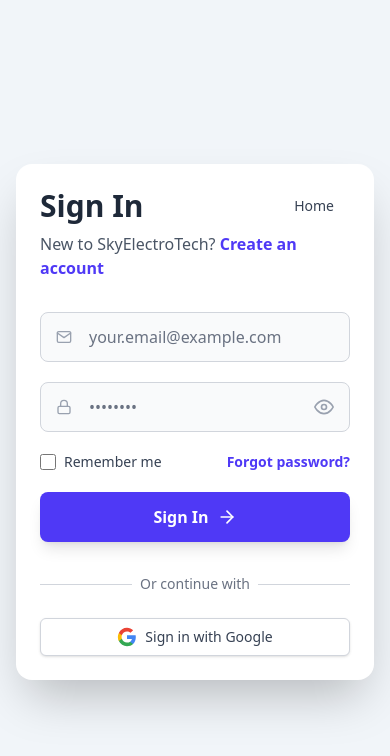
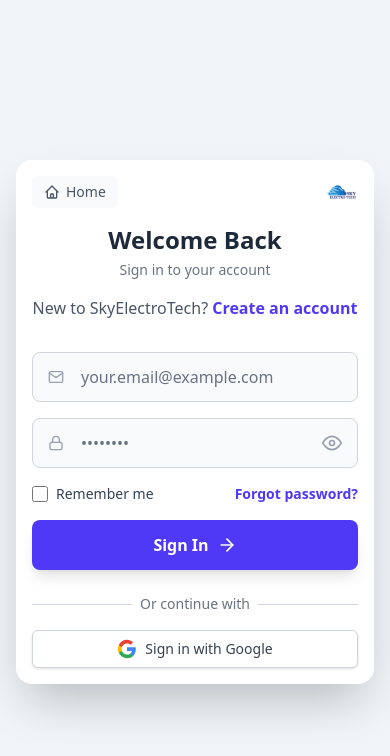
Before and after one commit to salaudeen22/skyelectrotechweb, a React (Vite) app in the folder frontend/: page /auth/login in a window 390 px wide. Shown: the top 756 px of the page. Built offline with nearby package versions, Linux system fonts and the light colour scheme; no server answers.

Commit message:
update the minor bug in frontend and navbar

```diff
--- a/frontend/src/Auth/Login.jsx
+++ b/frontend/src/Auth/Login.jsx
@@ -14,7 +14,8 @@ import {
     FiCpu,
     FiTruck,
     FiShield,
-    FiAlertCircle
+    FiAlertCircle,
+    FiHome
 } from 'react-icons/fi';
 import { FaGoogle, FaApple } from 'react-icons/fa';
 
@@ -115,22 +116,56 @@ const Login = () => {
                 </div>
 
                 {/* Right Panel - Form */}
-                <div className="w-full lg:w-1/2 p-6 sm:p-12 flex flex-col justify-center">
+                <div className="w-full lg:w-1/2 p-4 sm:p-6 lg:p-12 flex flex-col justify-center">
                     <div className="w-full max-w-md mx-auto">
                         <div className="mb-8">
-                            <div className="flex items-center justify-between">
+                            {/* Mobile Header with Home Button */}
+                            <div className="block sm:hidden mb-4">
+                                <div className="flex items-center justify-between">
+                                    <Link
+                                        to="/"
+                                        className="inline-flex items-center px-3 py-1.5 text-sm font-medium text-gray-600 hover:text-indigo-600 bg-gray-50 hover:bg-indigo-50 rounded-md transition-all duration-200"
+                                        onClick={() => trackClick('home_button', 'login_page')}
+                                    >
+                                        <svg className="w-4 h-4 mr-1.5" fill="none" stroke="currentColor" viewBox="0 0 24 24">
+                                            <path strokeLinecap="round" strokeLinejoin="round" strokeWidth={2} d="M3 12l2-2m0 0l7-7 7 7M5 10v10a1 1 0 001 1h3m10-11l2 2m-2-2v10a1 1 0 01-1 1h-3m-6 0a1 1 0 001-1v-4a1 1 0 011-1h2a1 1 0 011 1v4a1 1 0 001 1m-6 0h6" />
+                                        </svg>
+                                        Home
+                                    </Link>
+                                    <div className="flex items-center">
+                                        <img
+                                            src="/favicon_io (1)/android-chrome-192x192.png"
+                                            alt={settings.storeInfo.name}
+                                            className="h-8 w-8 object-contain"
+                                        />
+                                    </div>
+                                </div>
+                            </div>
+
+                            {/* Desktop Header */}
+                            <div className="hidden sm:flex sm:items-center sm:justify-between mb-4">
                                 <div className="text-center lg:text-left">
                                     <h2 className="text-3xl font-bold text-gray-800">Sign In</h2>
                                 </div>
                                 <Link
                                     to="/"
-                                    className="flex items-center px-4 py-2 text-gray-700 hover:text-indigo-600 rounded-lg transition-colors"
+                                    className="inline-flex items-center px-4 py-2 text-sm font-medium text-gray-700 hover:text-indigo-600 bg-gray-50 hover:bg-indigo-50 rounded-lg transition-all duration-200"
                                     onClick={() => trackClick('home_button', 'login_page')}
                                 >
-                                    <span className="text-sm font-medium">Home</span>
+                                    <svg className="w-4 h-4 mr-2" fill="none" stroke="currentColor" viewBox="0 0 24 24">
+                                        <path strokeLinecap="round" strokeLinejoin="round" strokeWidth={2} d="M3 12l2-2m0 0l7-7 7 7M5 10v10a1 1 0 001 1h3m10-11l2 2m-2-2v10a1 1 0 01-1 1h-3m-6 0a1 1 0 001-1v-4a1 1 0 011-1h2a1 1 0 011 1v4a1 1 0 001 1m-6 0h6" />
+                                    </svg>
+                                    Home
                                 </Link>
                             </div>
-                            <p className="text-gray-600 mt-2">
+
+                            {/* Mobile Title */}
+                            <div className="block sm:hidden text-center mb-4">
+                                <h2 className="text-2xl font-bold text-gray-800">Welcome Back</h2>
+                                <p className="text-sm text-gray-500 mt-1">Sign in to your account</p>
+                            </div>
+
+                            <p className="text-gray-600 text-center lg:text-left">
                                 New to {settings.storeInfo.name}?{' '}
                                 <Link to="/auth/register" className="font-semibold text-indigo-600 hover:text-indigo-500 transition-colors">
                                     Create an account
@@ -138,7 +173,7 @@ const Login = () => {
                             </p>
                         </div>
 
-                        <form className="space-y-5" onSubmit={handleSubmit} noValidate>
+                        <form className="space-y-4 sm:space-y-5" onSubmit={handleSubmit} noValidate>
                             <InputField icon={<FiMail />} name="email" type="email" placeholder="your.email@example.com" value={formData.email} onChange={handleChange} error={errors.email} />
                             <InputField icon={<FiLock />} name="password" type={showPassword ? 'text' : 'password'} placeholder="••••••••" value={formData.password} onChange={handleChange} error={errors.password}>
                                 <PasswordToggle isVisible={showPassword} onToggle={() => setShowPassword(!showPassword)} />
@@ -173,7 +208,7 @@ const Login = () => {
                             </button>
                         </form>
 
-                        <div className="mt-8">
+                        <div className="mt-6 sm:mt-8">
                             <div className="relative">
                                 <div className="absolute inset-0 flex items-center">
                                     <div className="w-full border-t border-gray-300"></div>
@@ -182,7 +217,7 @@ const Login = () => {
                                     <span className="px-2 bg-white text-gray-500">Or continue with</span>
                                 </div>
                             </div>
-                            <div className="mt-6">
+                            <div className="mt-4 sm:mt-6">
                                 <GoogleOAuthButton
                                     text="Sign in with Google"
                                     disabled={isLoading}
--- a/frontend/src/Components/Navbar.jsx
+++ b/frontend/src/Components/Navbar.jsx
@@ -168,7 +168,7 @@ const Navbar = () => {
                         className="relative"
                       >
                         <Link
-                          to={`/products?category=${category.slug}`}
+                          to={`/products?category=${category._id}`}
                           className="flex items-center justify-between px-3 py-1.5 text-sm text-gray-700 hover:bg-gray-100 transition-colors"
                         >
                           <span>{category.name}</span>
@@ -191,7 +191,7 @@ const Navbar = () => {
                             {category.subcategories.map((subcategory) => (
                               <Link
                                 key={subcategory._id}
-                                to={`/products?category=${subcategory.slug}`}
+                                to={`/products?category=${subcategory._id}`}
                                 className="block px-3 py-1 text-xs text-gray-600 hover:bg-gray-100 hover:text-gray-900 transition-colors"
                               >
                                 {subcategory.name}
@@ -445,7 +445,7 @@ const Navbar = () => {
                         <div key={category._id} className="border-l-2 border-gray-200 ml-2">
                           <div className="flex items-center justify-between">
                             <Link
-                              to={`/products?category=${category.slug}`}
+                              to={`/products?category=${category._id}`}
                               className="flex-1 px-3 py-2 rounded-md text-sm font-medium text-gray-700 hover:text-blue-600 hover:bg-gray-50"
                               onClick={resetMobileStates}
                             >
@@ -478,7 +478,7 @@ const Navbar = () => {
                               {category.subcategories.map((subcategory) => (
                                 <div key={subcategory._id}>
                                   <Link
-                                    to={`/products?category=${subcategory.slug}`}
+                                    to={`/products?category=${subcategory._id}`}
                                     className="block px-3 py-1.5 rounded-md text-xs font-medium text-gray-600 hover:text-blue-600 hover:bg-gray-50"
                                     onClick={resetMobileStates}
                                   >
@@ -491,7 +491,7 @@ const Navbar = () => {
                                       {subcategory.subcategories.map((subSubcategory) => (
                                         <Link
                                           key={subSubcategory._id}
-                                          to={`/products?category=${subSubcategory.slug}`}
+                                          to={`/products?category=${subSubcategory._id}`}
                                           className="block px-3 py-1 rounded-md text-xs font-medium text-gray-500 hover:text-blue-600 hover:bg-gray-50"
                                           onClick={resetMobileStates}
                                         >
--- a/frontend/src/Page/About.jsx
+++ b/frontend/src/Page/About.jsx
@@ -1,7 +1,12 @@
-import React from 'react';
+import React, { useEffect } from 'react';
 import SEO from '../Components/SEO';
 
 const About = () => {
+  // Scroll to top when component mounts
+  useEffect(() => {
+    window.scrollTo(0, 0);
+  }, []);
+
   return (
     <>
       <SEO
--- a/frontend/src/Page/Contact.jsx
+++ b/frontend/src/Page/Contact.jsx
@@ -1,4 +1,4 @@
-import React, { useState } from 'react';
+import React, { useState, useEffect } from 'react';
 import { FiMail, FiPhone, FiMapPin, FiClock } from 'react-icons/fi';
 import SEO from '../Components/SEO';
 
@@ -9,6 +9,11 @@ const Contact = () => {
     subject: '',
     message: ''
   });
+
+  // Scroll to top when component mounts
+  useEffect(() => {
+    window.scrollTo(0, 0);
+  }, []);
 
   const handleSubmit = (e) => {
     e.preventDefault();
--- a/frontend/src/Page/FAQ.jsx
+++ b/frontend/src/Page/FAQ.jsx
@@ -1,9 +1,14 @@
-import React, { useState } from 'react';
+import React, { useState, useEffect } from 'react';
 import { FiChevronDown, FiChevronUp } from 'react-icons/fi';
 import SEO from '../Components/SEO';
 
 const FAQ = () => {
   const [openItems, setOpenItems] = useState(new Set());
+
+  // Scroll to top when component mounts
+  useEffect(() => {
+    window.scrollTo(0, 0);
+  }, []);
 
   const toggleItem = (index) => {
     const newOpenItems = new Set(openItems);
--- a/frontend/src/Page/PrivacyPolicy.jsx
+++ b/frontend/src/Page/PrivacyPolicy.jsx
@@ -1,7 +1,12 @@
-import React from 'react';
+import React, { useEffect } from 'react';
 import SEO from '../Components/SEO';
 
 const PrivacyPolicy = () => {
+  // Scroll to top when component mounts
+  useEffect(() => {
+    window.scrollTo(0, 0);
+  }, []);
+
   return (
     <>
       <SEO
--- a/frontend/src/Page/TermsOfService.jsx
+++ b/frontend/src/Page/TermsOfService.jsx
@@ -1,7 +1,12 @@
-import React from 'react';
+import React, { useEffect } from 'react';
 import SEO from '../Components/SEO';
 
 const TermsOfService = () => {
+  // Scroll to top when component mounts
+  useEffect(() => {
+    window.scrollTo(0, 0);
+  }, []);
+
   return (
     <>
       <SEO
```
